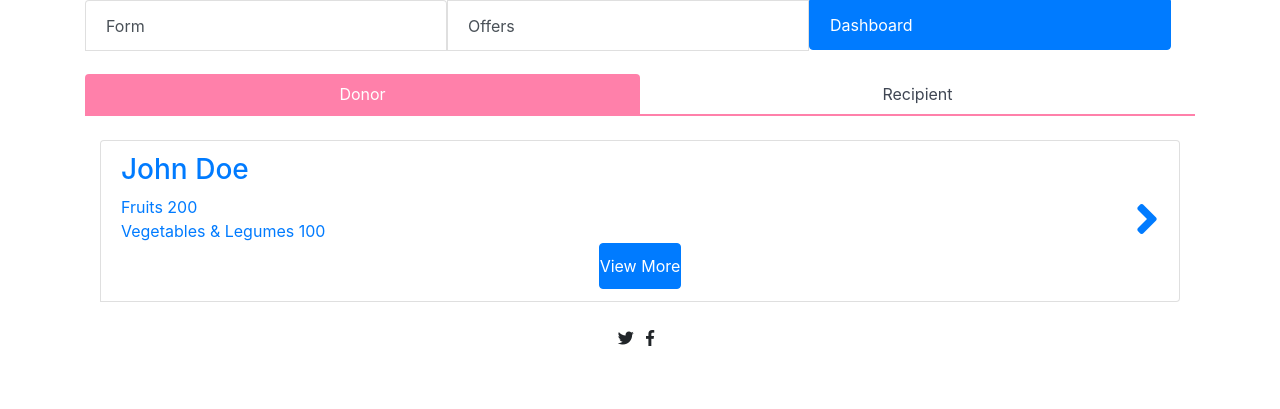
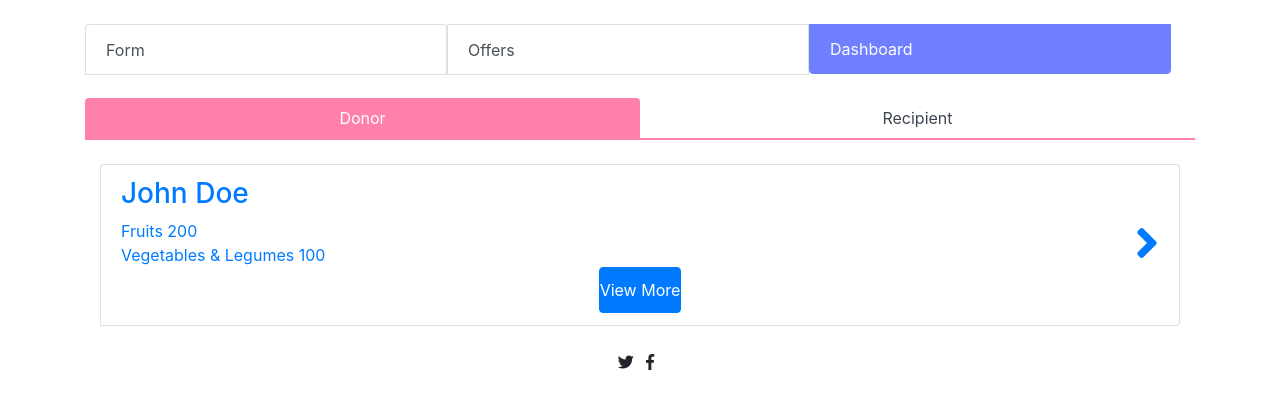
Before and after one commit to converyj/charitables, a PHP site: page /dashboard.php in a window 1280 px wide. Shown: the part 64-473 px from the top of the page. Run offline with PHP 8.4, Linux system fonts and the light colour scheme; some libraries are stand-ins or nearby versions.

Commit message:
css dashboard

```diff
--- a/dashboard.php
+++ b/dashboard.php
@@ -86,12 +86,12 @@ session_start();
     </nav>
     <main>
         <section class="container" id="app">
-            <div class="d-flex mr-4 mb-4 justify-content-center">
-                <button type="button" class="list-group-item list-group-item-action">
+            <div class="d-flex mr-4 mb-4 mt-4 justify-content-center">
+                <button type="button" class="list-group-item list-group-item-action btn-outline-secondary">
                     Form
                 </button>
-                <button type="button" class="list-group-item list-group-item-action">Offers</button>
-                <button type="button" class="list-group-item list-group-item-action active">Dashboard</button>
+                <button type="button" class="list-group-item list-group-item-action btn-outline-secondary">Offers</button>
+                <button type="button" class="list-group-item list-group-item-action active btn-outline-secondary">Dashboard</button>
             </div>
             <ul class="nav nav-tabs-pink nav-inline nav-justified">
                 <li class="nav-item">
```
Also changed, not shown: 1 other file.
